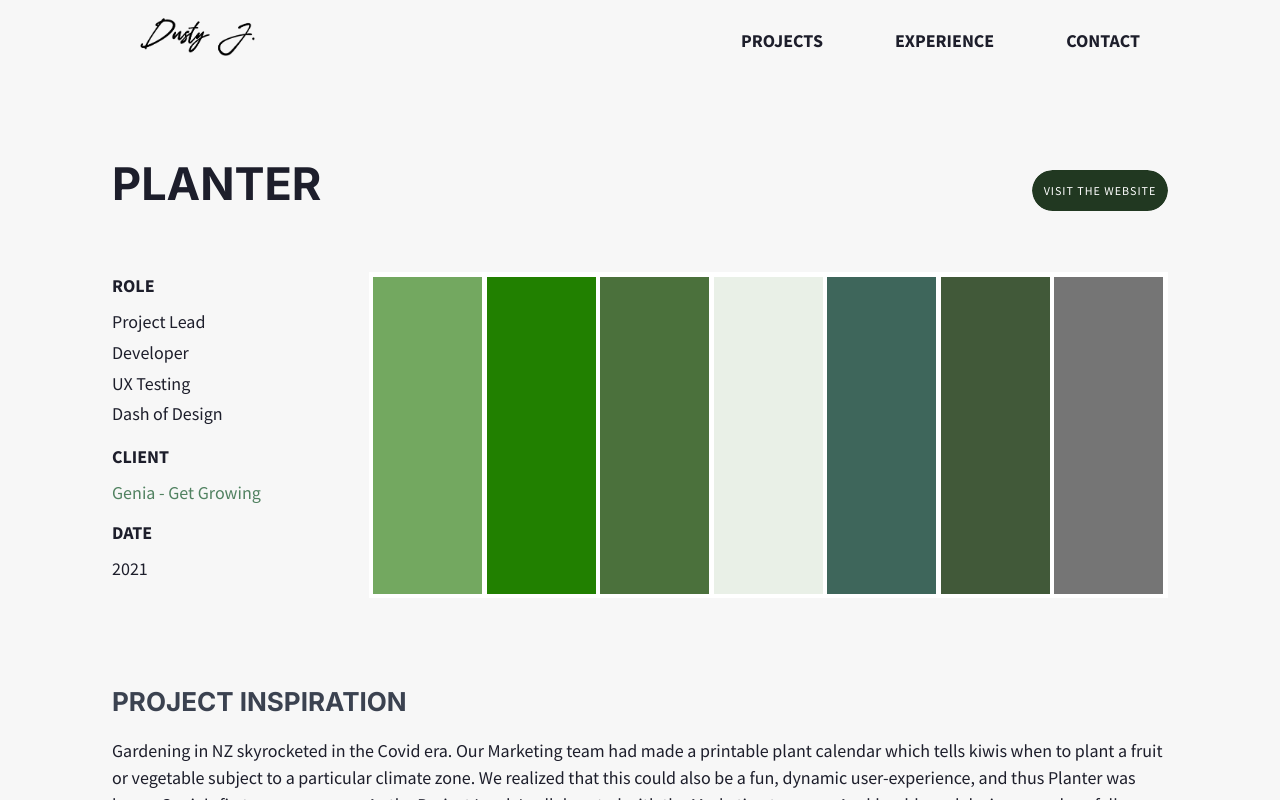
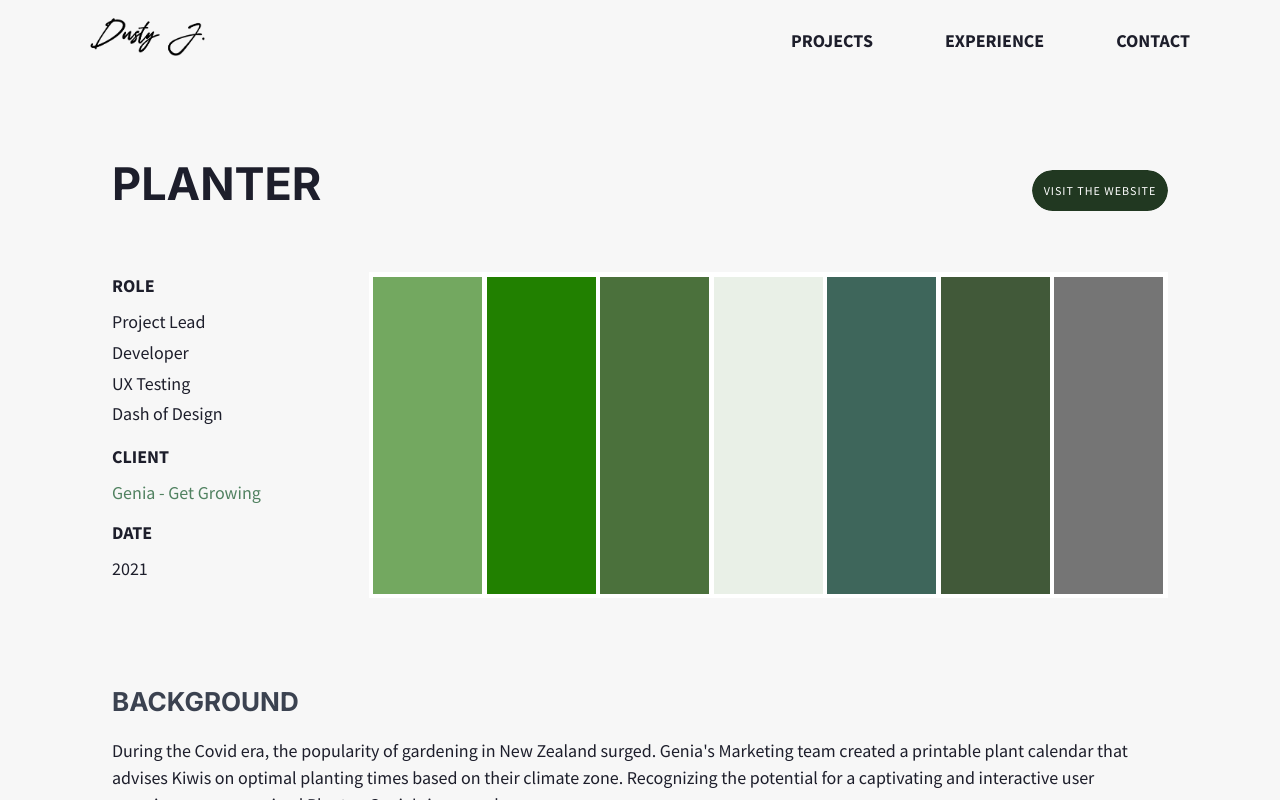
Before and after one commit to bustinjurkz/portfolio, a Next.js app: page /planter in a window 1280 px wide. Built offline with nearby package versions, Linux system fonts and the light colour scheme.

Commit message:
better secondary button and planter is finished

```diff
--- a/components/Button.tsx
+++ b/components/Button.tsx
@@ -6,9 +6,16 @@ export interface ButtonProps {
   to?: string;
   disabled?: boolean;
   isLarge?: boolean;
+  secondary?: boolean;
 }
 
-export const Button = ({ text, to, disabled, isLarge }: ButtonProps) => {
+export const Button = ({
+  text,
+  to,
+  disabled,
+  isLarge,
+  secondary,
+}: ButtonProps) => {
   const handleClick = (e: React.MouseEvent<HTMLAnchorElement, MouseEvent>) => {
     e.preventDefault();
     e.stopPropagation();
@@ -25,13 +32,18 @@ export const Button = ({ text, to, disabled, isLarge }: ButtonProps) => {
       $disabled={disabled}
       onClick={handleClick}
       $isLarge={isLarge}
+      $secondary={secondary}
     >
       {text}
     </ButtonStyle>
   );
 };
 
-const ButtonStyle = styled.a<{ $disabled?: boolean; $isLarge?: boolean }>`
+const ButtonStyle = styled.a<{
+  $disabled?: boolean;
+  $isLarge?: boolean;
+  $secondary?: boolean;
+}>`
   text-align: center;
   display: inline-block;
   padding: 0.4rem 0.65rem;
@@ -81,6 +93,13 @@ const ButtonStyle = styled.a<{ $disabled?: boolean; $isLarge?: boolean }>`
     background-color: ${(props) => props.theme.greenPrimary};
     border-radius: 10rem;
     z-index: -2;
+
+    ${(props) =>
+      props.$secondary &&
+      css`
+        background-color: transparent;
+        font-weight: 600;
+      `}
   }
   &:hover {
     color: #fff;
@@ -88,4 +107,11 @@ const ButtonStyle = styled.a<{ $disabled?: boolean; $isLarge?: boolean }>`
   &:hover:before {
     width: 100%;
   }
+
+  ${(props) =>
+    props.$secondary &&
+    css`
+      font-weight: 600;
+      color: ${(props) => props.theme.greenPrimary};
+    `}
 `;
--- a/components/Navbar.tsx
+++ b/components/Navbar.tsx
@@ -31,7 +31,7 @@ const Navbar: React.FC = () => {
           />
         </Link>
       </LogoWrapper>
-      <div className="nav-links">
+      <NavLinksWrapper>
         <div onClick={() => handleScroll("projects")} className="link work">
           PROJECTS
         </div>
@@ -41,7 +41,7 @@ const Navbar: React.FC = () => {
         <div onClick={() => handleScroll("contact")} className="link">
           CONTACT
         </div>
-      </div>
+      </NavLinksWrapper>
     </NavbarWrapper>
   );
 };
@@ -56,13 +56,23 @@ const NavbarWrapper = styled.header`
   justify-content: space-between;
   align-items: center;
   height: 80px;
-  padding: 0px 15px;
-  max-width: 1030px;
+  max-width: 1100px;
   margin: auto auto;
+`;
 
-  .nav-links {
+export const LogoWrapper = styled.div`
+  cursor: pointer;
+  width: 115px;
+
+  &:hover {
+    transform: scale(1.03);
+  }
+`;
+
+const NavLinksWrapper = styled.div`
   display: flex;
   font-weight: 600;
+
   .link {
     font-size: large;
     transition: 0.5s;
@@ -73,6 +83,7 @@ const NavbarWrapper = styled.header`
       color: ${(props) => props.theme.greenSecondary};
     }
   }
+
   .work {
     margin-right: 1rem;
     @media screen and (min-width: 430px) {
@@ -85,14 +96,4 @@ const NavbarWrapper = styled.header`
       margin-right: 4rem;
     }
   }
-  }
 `;
-
-export const LogoWrapper = styled.div`
-  cursor: pointer;
-  width: 115px;
-
-  &:hover {
-    transform: scale(1.03);
-  }
-`;
--- a/components/ProjectPreviewCard.tsx
+++ b/components/ProjectPreviewCard.tsx
@@ -79,7 +79,7 @@ export const ProjectPreviewCard: React.FC<ProjectPreviewCardProps> = ({
               <ProjectTitle>{props.name}</ProjectTitle>
               <Links>
                 {props.liveURL && (
-                  <Button text={"Visit Site"} to={props.liveURL} />
+                  <Button text={"Visit Site"} to={props.liveURL} secondary />
                 )}
                 <StyledLink href={`/${props.slug}`}>Learn More</StyledLink>
               </Links>
@@ -149,7 +149,7 @@ const CardHeaderWrapper = styled.div`
   opacity: 1;
   text-align: center;
   margin-top: 2.25rem;
-  margin-bottom: 1rem;
+  margin-bottom: 1.15rem;
   justify-content: center;
 `;
 
--- a/pages/planter.tsx
+++ b/pages/planter.tsx
@@ -79,20 +79,22 @@ const Planter = () => {
         </Swatch>
       </ProjectDetailsIntroWrapper>
       <ProjectDetailsSection>
-        <h2>PROJECT INSPIRATION</h2>
+        <h2>BACKGROUND</h2>
         <p>
-          Gardening in NZ skyrocketed in the Covid era. Our Marketing team had
-          made a printable plant calendar which tells kiwis when to plant a
-          fruit or vegetable subject to a particular climate zone. We realized
-          that this could also be a fun, dynamic user-experience, and thus
-          Planter was born - Genia&apos;s first consumer app. As the Project
-          Lead, I collaborated with the Marketing team, an Auckland-based
-          designer, and my fellow developers. It was quickly wire-framed and
-          implemented, and through several rounds of UX testing which I
-          conducted, it was further refined into the app today. The purpose is
-          to drive Genia&apos;s social metrics and generate sales for their
-          gardening division - Get Growing. In the future, this app will
-          integrate with Shopify in order to further streamline the gardening
+          During the Covid era, the popularity of gardening in New Zealand
+          surged. Genia's Marketing team created a printable plant calendar that
+          advises Kiwis on optimal planting times based on their climate zone.
+          Recognizing the potential for a captivating and interactive user
+          experience, we conceived Planter, Genia's inaugural consumer app.
+        </p>
+        <p>
+          In my role as Project Lead, I collaborated closely with the Marketing
+          team, a designer based in Auckland, and my fellow developers. We
+          wireframed and implemented the app, iterating through multiple rounds
+          of UX testing to refine it into its current form. Planter serves a
+          dual purpose: boosting Genia's social metrics and driving sales for
+          their gardening division, Get Growing. Looking ahead, the plan is to
+          integrate the app with Shopify to further streamline the gardening
           process.
         </p>
       </ProjectDetailsSection>
@@ -101,19 +103,25 @@ const Planter = () => {
         <h2>HOW IT WORKS</h2>
         <div>
           <p>
-            Users first select their region in NZ and will be presented with
-            viable plants for the month. They can tap a plant for more specific
-            info, and add plants to their cart. Each plant has an optimal
-            climate zone. For example, if you are in Wellington, New Zealand - a
-            Temperate climate zone - and the month is May, then the app will
-            suggest plants like Bok Choy, Carrot and Chives.
+            Users begin by selecting their region in New Zealand, which then
+            prompts the app to display a curated list of viable plants for the
+            current month. By tapping on a plant, users can access detailed
+            information about it and add it to their cart. Each plant
+            recommendation aligns with the optimal climate zone for the selected
+            region and month. For instance, if a user is in Wellington, New
+            Zealand, categorized under a Temperate climate zone, and the month
+            is May, the app suggests plants such as Bok Choy, Carrot, and
+            Chives.
           </p>
+
           <p>
-            The user receives a calendar if they agree to sign-up for marketing
-            e-mails from Genia, via an Azure Function, Mailchimp, and SendGrid.
-            This calendar tells users when to sow or pot a seed, and when to
-            harvest all their selected plants. The calendar itself was made
-            using our proprietary React-to-PDF templating tool.
+            Upon agreeing to sign up for marketing emails from Genia, users
+            receive a personalized calendar through an Azure Function,
+            Mailchimp, and SendGrid integration. This calendar (seen below)
+            provides guidance on when to sow or pot seeds and when to harvest
+            all the selected plants. Leveraging our proprietary React-to-PDF
+            templating tool, we've crafted the calendar to ensure its
+            effectiveness and user-friendliness.
           </p>
         </div>
       </ProjectDetailsSection>
@@ -143,24 +151,27 @@ const Planter = () => {
 
       <ProjectDetailsSection>
         <h2>UX TESTING</h2>I conducted my first formal UX testing sessions for
-        this project. I learned it can be quite fun and can energize the test
-        subjects in the office. I organized each session into 3 major sections:
+        this project, which proved to be quite enjoyable and energizing for the
+        test subjects in the office. Each session was organized into three major
+        sections:
         <SubSection>
-          <b>Think-Aloud</b> - Users think out loud what they feel the app is
-          for and what the general impressions are
+          <b>Think-Aloud</b> - Users vocalized their thoughts as they interacted
+          with the app, sharing their impressions and understanding of its
+          purpose.
         </SubSection>
         <SubSection>
-          <b>Tasks</b> - Users are asked to complete tasks, such as: &quot;You
-          are keen to grow tomatoes. You want to know what level of sunlight
-          tomatoes need and when to begin planting. How would you go about doing
-          this?&quot; I then assessed how difficult it was for them
+          <b>Tasks</b> - Users were tasked with completing specific actions,
+          such as: "You are interested in growing tomatoes and need information
+          on sunlight levels and planting times. How would you proceed?" I then
+          evaluated the difficulty they encountered in completing these tasks.
         </SubSection>
         <SubSection>
-          <b>Adjectives</b> - Users are asked to circle 5 out of 100 adjectives
-          which indicate how they feel about the UI / branding The main finding
-          was that users initially did not feel the app was to help create a
-          plan/calendar. Thus, the designer drafted a different landing page and
-          the results were much better
+          <b>Adjectives</b> - Users were prompted to select 5 adjectives out of
+          a list of 100 that best described their feelings about the UI and
+          branding. The key discovery was that users initially did not perceive
+          the app as a tool for creating a gardening timeline. As a result, the
+          designer developed an alternative landing page yielding much clearer
+          results.
         </SubSection>
       </ProjectDetailsSection>
       <NextButtonWrapper>
```
Lines whose indentation alone changed are shown as unchanged.
